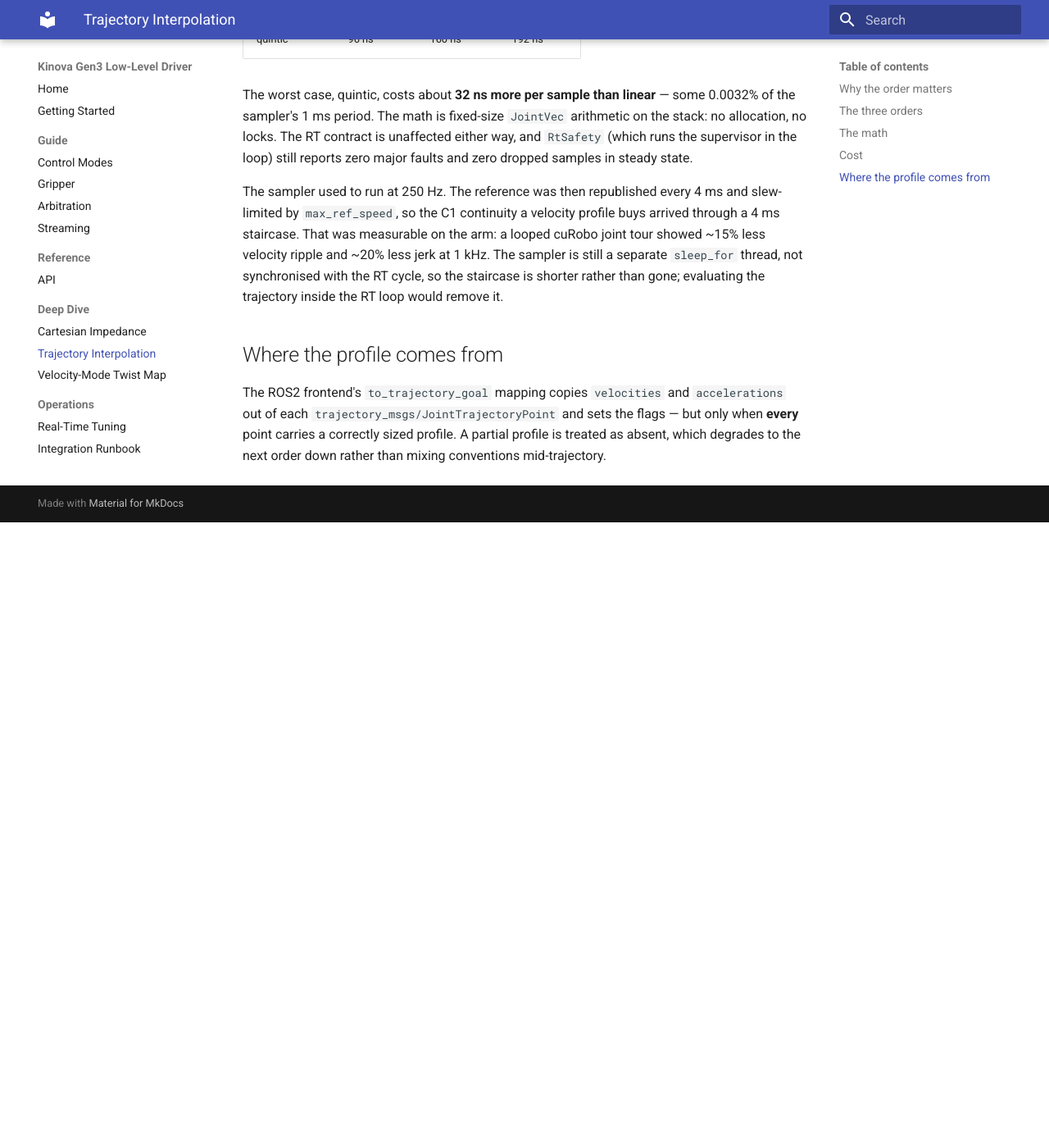
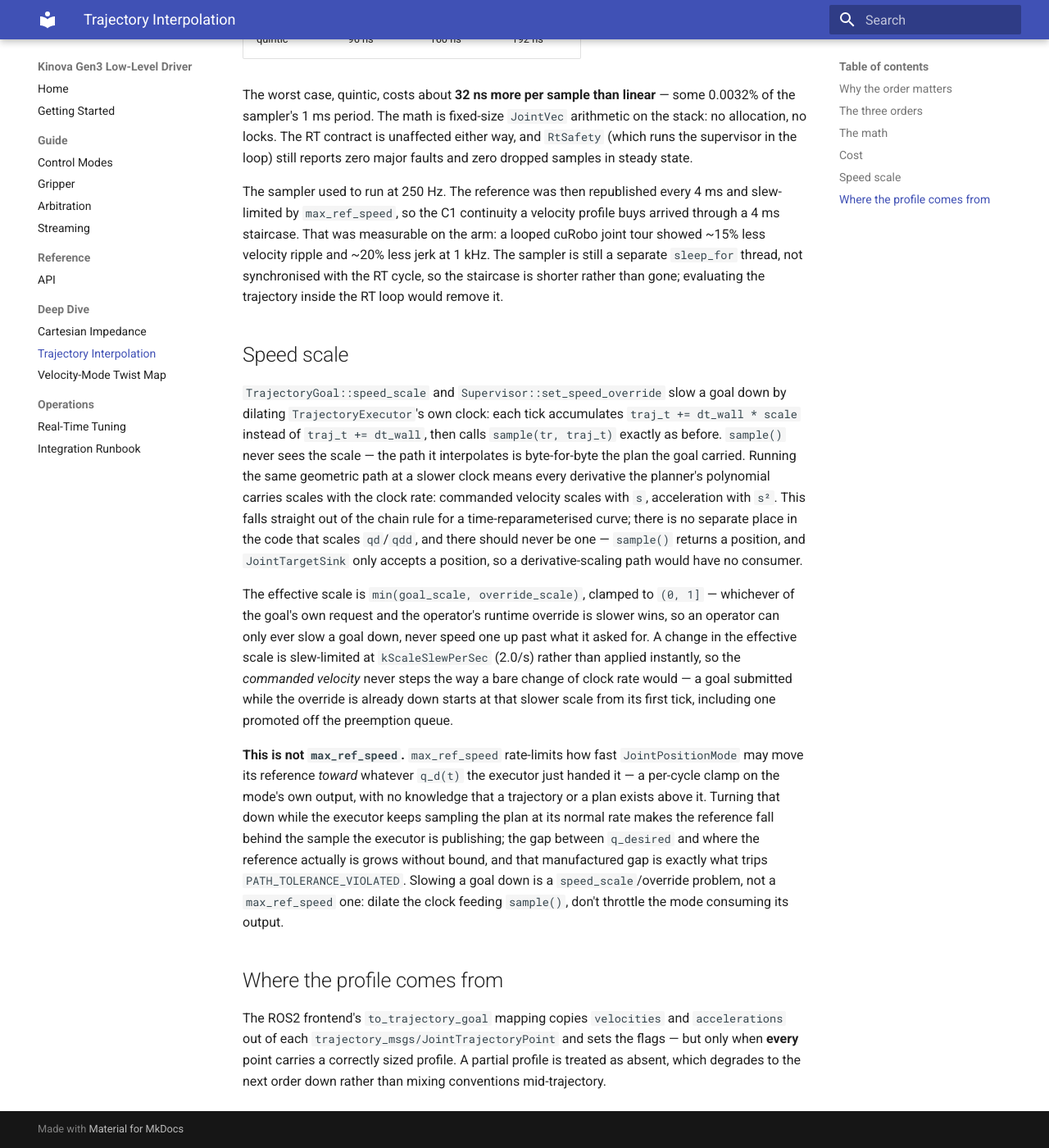
Before and after one commit to rammp-org/kinova-gen3-driver, an MkDocs documentation site: the page built from docs/deep-dive/trajectory-interpolation.md, in a window 1280 px wide and 1400 px high, scrolled down 2442 px. Shown: the whole window at 82% size. Built offline with MkDocs 1.6.1 and Material for MkDocs 9.7.7, drawn with Linux system fonts in a browser that asks for light colours; before the commit the page ends 3079 px from its top, so only the background shows below that.

Commit message:
docs: the trajectory speed scale, and exercise it in the RT gate
Document TrajectoryGoal::speed_scale and the Supervisor's runtime speed
override: clock dilation, the s/s^2 velocity/acceleration scaling that
falls out of it for free, the effective-scale and slew rules, and why
this is not max_ref_speed (deep-dive/trajectory-interpolation.md,
reference/api.md, CHANGELOG.md).

Also add a non-default override in the RT gate's
SupervisorInLoopNoMajorFaultsSteadyState case, set before the measured
window, so the gate exercises the slew path each cycle instead of only
the applied_ == want fast path. Both existing assertions are unchanged.

RT gate: 10/10, zero major page faults, zero dropped samples, before
and after. Full suite: 315/315 on the direct unit_tests binary.

Co-Authored-By: Claude Opus 5 (1M context) <noreply@anthropic.com>

```diff
--- a/docs/deep-dive/trajectory-interpolation.md
+++ b/docs/deep-dive/trajectory-interpolation.md
@@ -117,6 +117,42 @@ sampler is still a separate `sleep_for` thread, not synchronised with the RT
 cycle, so the staircase is shorter rather than gone; evaluating the trajectory
 inside the RT loop would remove it.
 
+## Speed scale
+
+`TrajectoryGoal::speed_scale` and `Supervisor::set_speed_override` slow a goal
+down by dilating `TrajectoryExecutor`'s own clock: each tick accumulates
+`traj_t += dt_wall * scale` instead of `traj_t += dt_wall`, then calls
+`sample(tr, traj_t)` exactly as before. `sample()` never sees the scale — the
+path it interpolates is byte-for-byte the plan the goal carried. Running the
+same geometric path at a slower clock means every derivative the planner's
+polynomial carries scales with the clock rate: commanded velocity scales with
+`s`, acceleration with `s²`. This falls straight out of the chain rule for a
+time-reparameterised curve; there is no separate place in the code that scales
+`qd`/`qdd`, and there should never be one — `sample()` returns a position, and
+`JointTargetSink` only accepts a position, so a derivative-scaling path would
+have no consumer.
+
+The effective scale is `min(goal_scale, override_scale)`, clamped to `(0, 1]`
+— whichever of the goal's own request and the operator's runtime override is
+slower wins, so an operator can only ever slow a goal down, never speed one up
+past what it asked for. A change in the effective scale is slew-limited at
+`kScaleSlewPerSec` (2.0/s) rather than applied instantly, so the *commanded
+velocity* never steps the way a bare change of clock rate would — a goal
+submitted while the override is already down starts at that slower scale from
+its first tick, including one promoted off the preemption queue.
+
+**This is not `max_ref_speed`.** `max_ref_speed` rate-limits how fast
+`JointPositionMode` may move its reference *toward* whatever `q_d(t)` the
+executor just handed it — a per-cycle clamp on the mode's own output, with no
+knowledge that a trajectory or a plan exists above it. Turning that down while
+the executor keeps sampling the plan at its normal rate makes the reference
+fall behind the sample the executor is publishing; the gap between
+`q_desired` and where the reference actually is grows without bound, and that
+manufactured gap is exactly what trips `PATH_TOLERANCE_VIOLATED`. Slowing a
+goal down is a `speed_scale`/override problem, not a `max_ref_speed` one:
+dilate the clock feeding `sample()`, don't throttle the mode consuming its
+output.
+
 ## Where the profile comes from
 
 The ROS2 frontend's `to_trajectory_goal` mapping copies `velocities` and
```
Also changed, not shown: CHANGELOG.md (+9 -0 lines), docs/reference/api.md (+28 -2 lines), 1 other file.
